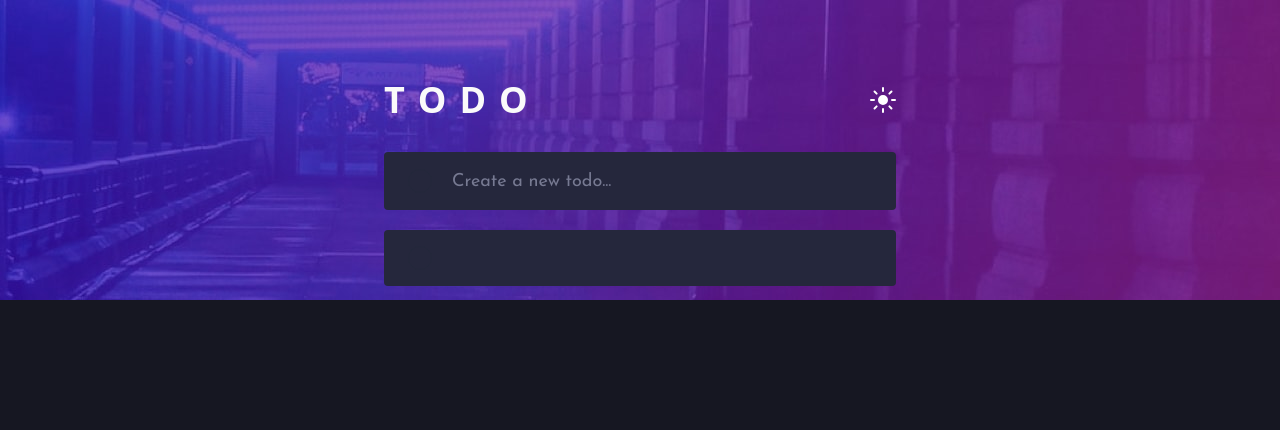
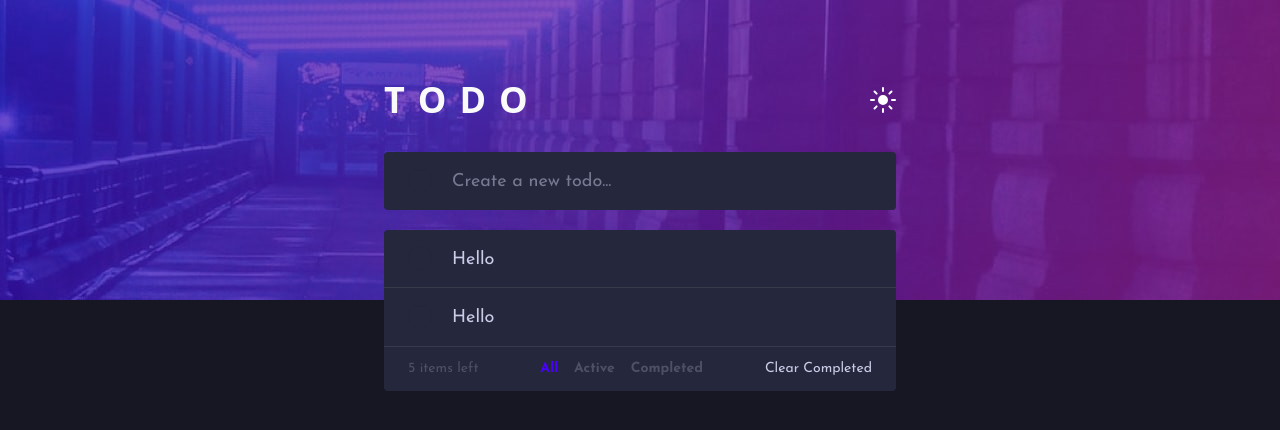
Before and after one commit to Sthabiraj/react-todo-app, a React (Vite) app: page / in a window 1280 px wide. Shown: the top 430 px of the page. Built offline with nearby package versions, Linux system fonts and the light colour scheme.

Commit message:
Refactored components and styles.

```diff
--- a/src/App.jsx
+++ b/src/App.jsx
@@ -2,8 +2,7 @@ import React from "react";
 import Input from "./components/Input";
 import Header from "./components/Header";
 import { useState } from "react";
-import Box from "./components/UI/Box";
-import Checkbox from "./components/UI/Checkbox";
+import Todos from "./components/UI/Todos";
 
 const App = () => {
   const [isDark, setIsDark] = useState(true);
@@ -20,12 +19,8 @@ const App = () => {
   return (
     <div className={style}>
       <Header toggleTheme={toggleTheme} isDark={isDark} />
-      <Input isDark={isDark} />
-      <Box isDark={isDark}>
-        <div>
-          <Checkbox />
-        </div>
-      </Box>
+      <Input isDark={isDark} isReadonly={false} />
+      <Todos isDark={isDark} />
     </div>
   );
 };
--- a/src/components/Input.jsx
+++ b/src/components/Input.jsx
@@ -3,11 +3,17 @@ import Box from "./UI/Box";
 import Checkbox from "./UI/Checkbox";
 import InputBox from "./UI/InputBox";
 
-const Input = ({ isDark }) => {
+const Input = ({ isDark, isReadonly }) => {
+  const style = `rounded ${
+    isDark
+      ? "bg-darkTheme-veryDarkDesaturatedBlue"
+      : "bg-lightTheme-veryLightGrayishBlue"
+  } flex gap-5 px-6 py-4 w-screen max-w-lg mb-5`;
+
   return (
-    <Box isDark={isDark}>
+    <Box className={style}>
       <Checkbox />
-      <InputBox isDark={isDark} />
+      <InputBox isDark={isDark} isReadonly={isReadonly} />
     </Box>
   );
 };
--- /dev/null
+++ b/src/components/Todo.jsx
@@ -0,0 +1,14 @@
+import React from "react";
+import Checkbox from "./UI/Checkbox";
+import InputBox from "./UI/InputBox";
+
+const Todo = ({ isDark }) => {
+  return (
+    <div className="flex gap-5 px-6 py-4 w-screen max-w-lg border-b border-b-darkTheme-veryDarkGrayishBlue-hover">
+      <Checkbox />
+      <InputBox isDark={isDark} isReadonly={true} value="Hello" />
+    </div>
+  );
+};
+
+export default Todo;
--- a/src/components/UI/Box.jsx
+++ b/src/components/UI/Box.jsx
@@ -1,17 +1,7 @@
 import React from "react";
 
-const Box = ({ children, isDark }) => {
-  return (
-    <div
-      className={`rounded ${
-        isDark
-          ? "bg-darkTheme-veryDarkDesaturatedBlue"
-          : "bg-lightTheme-veryLightGrayishBlue"
-      } flex gap-5 px-6 py-4 w-screen max-w-lg mb-5`}
-    >
-      {children}
-    </div>
-  );
+const Box = ({ children, className }) => {
+  return <div className={className}>{children}</div>;
 };
 
 export default Box;
--- a/src/components/UI/InputBox.jsx
+++ b/src/components/UI/InputBox.jsx
@@ -1,16 +1,18 @@
 import React from "react";
 
-const InputBox = ({ isDark }) => {
+const InputBox = ({ isDark, isReadonly, value }) => {
   return (
     <div className="w-full">
       <input
         type="text"
-        placeholder="Create a new todo..."
+        placeholder={!isReadonly ? "Create a new todo..." : ""}
         className={`bg-transparent focus:outline-none font-josefinSans text-base ${
           isDark
             ? "text-darkTheme-lightGrayishBlue placeholder-darkTheme-darkGrayishBlue"
             : "text-lightTheme-veryDarkGrayishBlue placeholder-lightTheme-darkGrayishBlue"
         } w-full`}
+        readOnly={isReadonly}
+        value={value}
       />
     </div>
   );
--- /dev/null
+++ b/src/components/UI/Todos.jsx
@@ -0,0 +1,39 @@
+import React from "react";
+import Box from "./Box";
+import Todo from "../Todo";
+
+const Todos = ({ isDark }) => {
+  const style = `rounded ${
+    isDark
+      ? "bg-darkTheme-veryDarkDesaturatedBlue"
+      : "bg-lightTheme-veryLightGrayishBlue"
+  }`;
+
+  return (
+    <Box isDark={isDark} className={style}>
+      <div>
+        <Todo isDark={isDark} />
+        <Todo isDark={isDark} />
+      </div>
+      <div className="flex px-6 py-3 justify-between text-sm font-josefinSans font-semibold text-darkTheme-veryDarkGrayishBlue-default">
+        <div className="font-normal">5 items left</div>
+        <div className="flex gap-4">
+          <button className="text-primary hover:text-darkTheme-lightGrayishBlueHover">
+            All
+          </button>
+          <button className="hover:text-darkTheme-lightGrayishBlueHover">
+            Active
+          </button>
+          <button className="hover:text-darkTheme-lightGrayishBlueHover">
+            Completed
+          </button>
+        </div>
+        <button className="text-darkTheme-lightGrayishBlue font-normal">
+          Clear Completed
+        </button>
+      </div>
+    </Box>
+  );
+};
+
+export default Todos;
```
